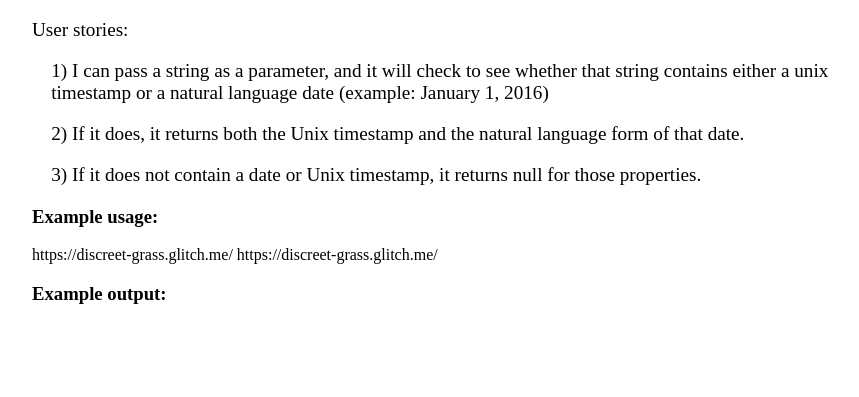
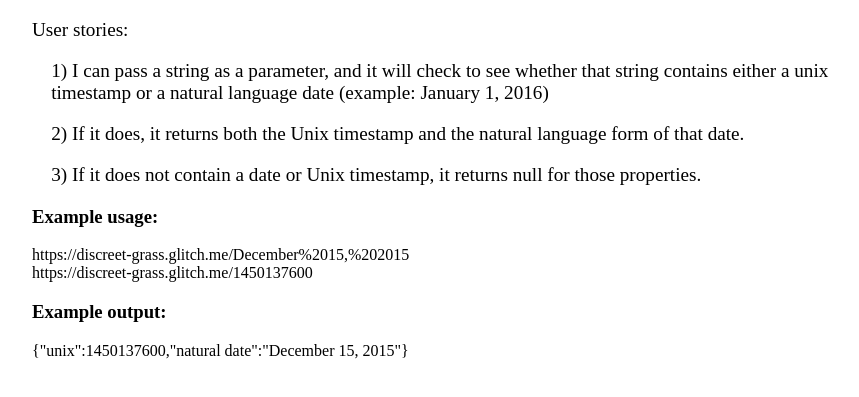
Before and after one commit to cortazar11/timestamp, a website: page views/index.html in a window 1280 px wide. Shown: the part 61-458 px from the top of the page, without its empty margins (160-1019 px from the left). Drawn offline with nearby package versions, Linux system fonts and the light colour scheme; no server answers.

Commit message:
Checkpoint

```diff
--- a/views/index.html
+++ b/views/index.html
@@ -36,12 +36,12 @@
     <h3>
       Example usage:
     </h3>
-    https://discreet-grass.glitch.me/
-    https://discreet-grass.glitch.me/
+    https://discreet-grass.glitch.me/December%2015,%202015<br>
+    https://discreet-grass.glitch.me/1450137600
     <h3>
       Example output:
     </h3>
-
+    {"unix":1450137600,"natural date":"December 15, 2015"}
     <!-- Your web-app is https, so your scripts need to be too -->
     <script src="https://code.jquery.com/jquery-2.2.1.min.js"
             integrity="sha256-gvQgAFzTH6trSrAWoH1iPo9Xc96QxSZ3feW6kem+O00="
```
